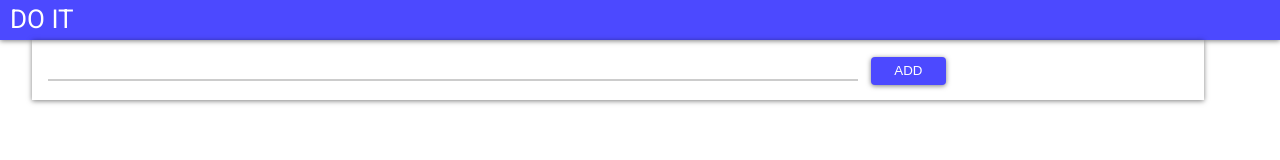
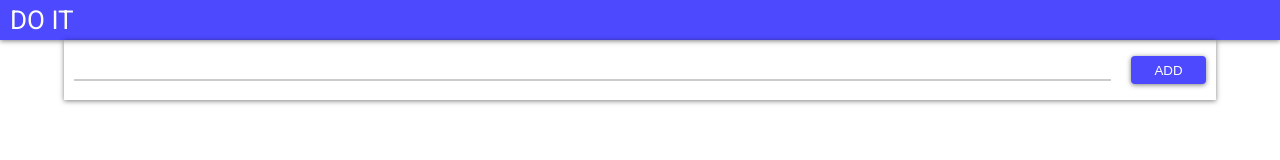
Before and after one commit to jonny22094/DO-IT, a plain HTML site: page index.html in a window 1280 px wide. Drawn offline with Linux system fonts and the light colour scheme.

Commit message:
Styles patch

```diff
--- a/index.html
+++ b/index.html
@@ -15,11 +15,11 @@
 
 <body>
   <div class="container">
-      <div class="up_list">
+      <div class="up_list center">
         <span style="padding:10px;">DO IT</span>
       </div>
 
-      <form action="">
+      <form action="" class="center">
           <input id="text"></input>
           <button id="button">ADD</button>
       </form>
--- a/scripts/mechanic.js
+++ b/scripts/mechanic.js
@@ -4,7 +4,7 @@ let List      = JSON.parse( storage.getItem( 'TODO' ) ) || {} ;
 const createWorks = ( text, id ) => {
 
     let div = document.createElement( 'div' );
-        div.className = 'rectangle animations fadeIn';
+        div.className = 'rectangle center animations fadeIn';
 
     let inner = document.createElement( 'div' );
         inner.className = 'inner';
--- a/styles/css.css
+++ b/styles/css.css
@@ -1,90 +1,111 @@
-body{
+body {
     margin: 0 !important;
     font-family: 'Roboto', sans-serif;
+
+    font-size: 10px;
 }
 
 
-.container{
-width: 100%;
+.container {
+    width: 100vw;
     height: 100vh;
 }
 
-.up_list{
-  background-color: #4C49FF;
+.up_list {
+    display: flex;
+
     width:100%;
     height: 40px;
 
     box-shadow: 0px 1px 5px rgba(0,0,0,0.5);
+    background-color: #4C49FF;
 
     color: #fff;
     font-size: 26px;
-  line-height: 150%;
 }
 
-form{
-  transition-duration: 1s;
-  font-size: 10px;
-  width: 90%;
-  height: 40px;
-  margin-left: 2.5%;
-  padding: 10px;
-  box-shadow: 0px 1px 5px rgba(0,0,0,0.5);
+.up_list > span {
+    flex: 1;
 }
 
-#text{
-width: 70%;
-margin-top: 12px;
-margin-left: 6px;
+.center {
+    justify-content: center;
+    align-items: center;
+}
+
+form {
+    display: flex;
+
+    width: 90%;
+    height: 60px;
+
+    margin-left: 5%;
+
+    box-shadow: 0px 1px 5px rgba( 0, 0, 0, 0.5 );
+}
+
+#text {
+    flex: 1;
+
+    margin: 10px;
+
     border: none;
     border-bottom: 2px solid #ccc;
+
+    font-size: 15px;
+
     outline: none;
 }
 
-#text:focus{
-border-bottom: 2px solid rgba(76,113,255,0.7);
+#text:focus {
+    border-bottom: 2px solid rgba( 76, 113, 255, 0.7 );
 }
 
-#button{
+button {
     width: 75px;
     height: 28px;
+
     color: #fff;
     background-color: #4C49FF;
-padding: 0;
+
     border: 0;
     border-radius: 4px;
-box-shadow: 0px 1px 5px rgba(0,0,0,0.5);
-margin-left: 10px;
+    box-shadow: 0px 1px 5px rgba( 0, 0, 0, 0.5 );
+
+    margin: 10px;
+
     outline: none;
 }
 
-#button:active{
+#button:active {
     background-color: #3B38EE;
 }
 
 /* WORKS STYLE */
 
-.rectangle{
-  transition-duration: 1s;
-  font-size: 10px;
+.rectangle {
+    display: flex;
+
     width: 90%;
-  height: 50px;
-  margin-left: 12px;
-  padding: 10px;
+    height: 70px;
+
+    margin-left: 5%;
+
     font-size: 21px;
     border-bottom: 2px solid #eee;
 }
 
-.inner{
-  float: left;
-  width: 90%;
-  margin-top: 14px;
+.inner {
+    flex: 1;
+    padding: 5%;
 }
 
-.remove{
-  float: left;
+.remove {
     width: 25px;
     height: 25px;
-  margin-top: 14px;
+
     font-size: 22px;
     color: #4C49FF;
+
+    padding: 5%;
 }
```
Lines whose indentation alone changed are shown as unchanged.
